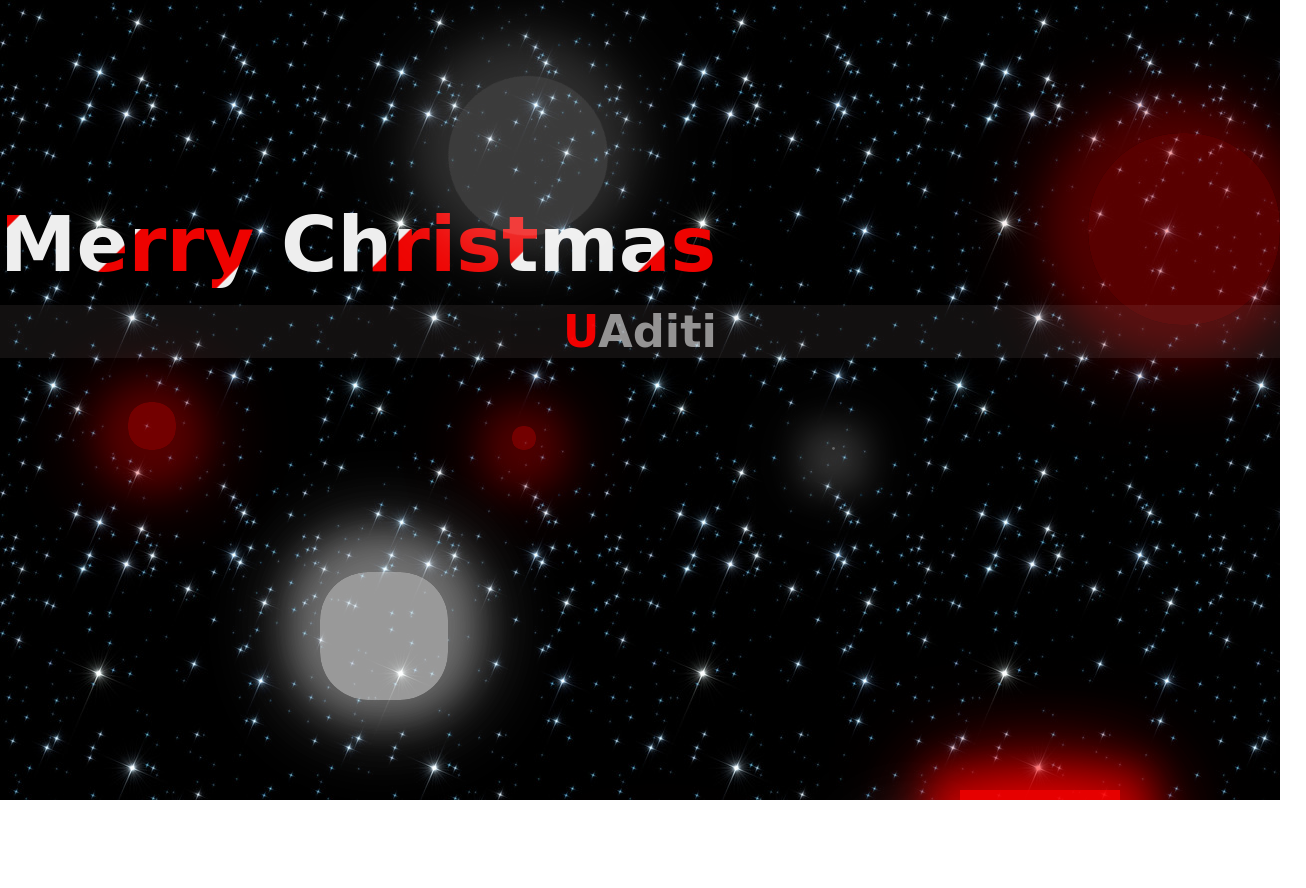
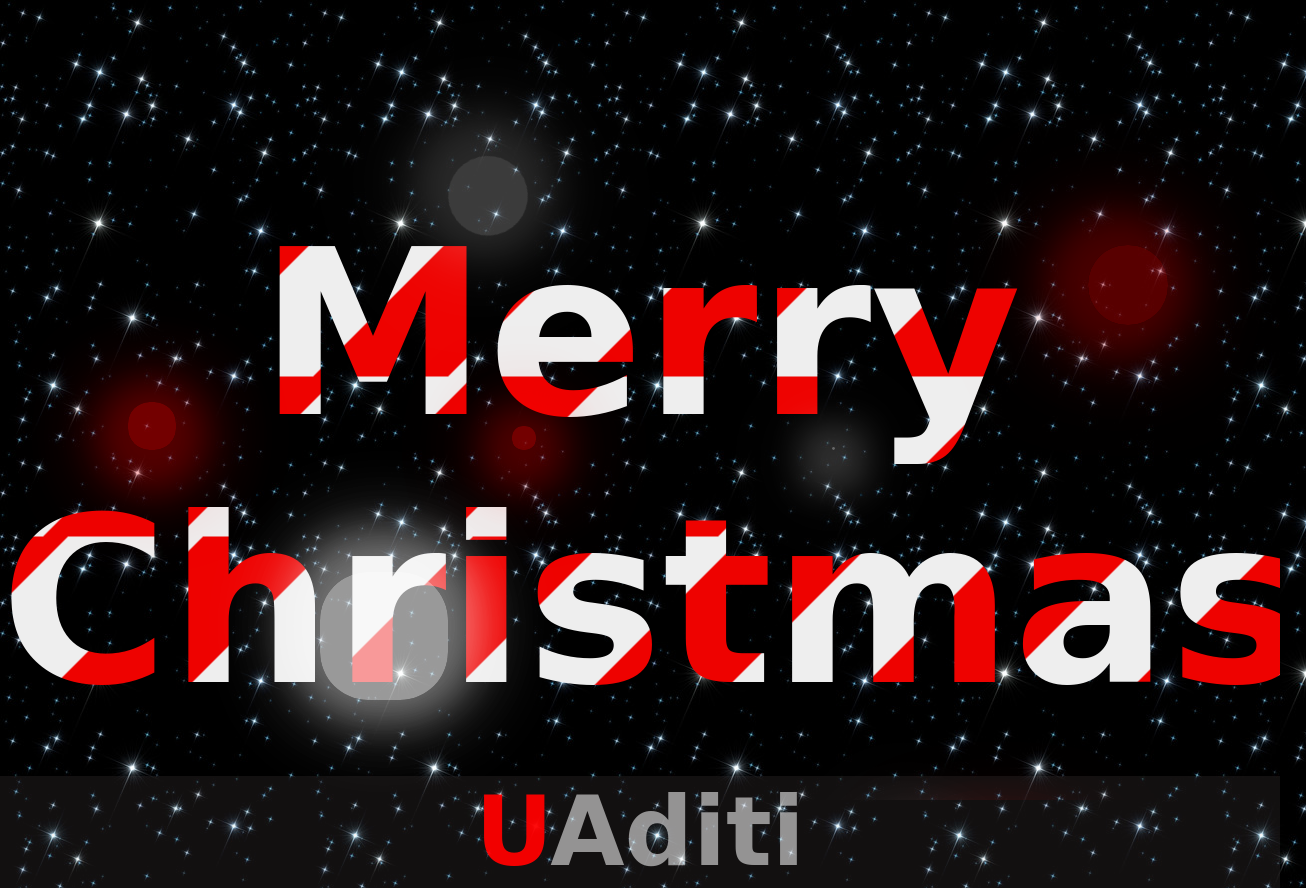
Before and after one commit to AditiUpadhyay2000/responsive, a plain HTML site: page index.html in a window 1280 px wide. Shown: the whole page, 1306 px wide, since content can reach past the window. Before the commit the page ends 800 px from the top, so only its background shows below. Drawn offline with Linux system fonts and the light colour scheme; a web font is replaced by a local one.

Commit message:
Update style.css

```diff
--- a/style.css
+++ b/style.css
@@ -26,14 +26,14 @@ body {
   justify-content: center;
   color: aliceblue;
   font-family: 'Charm', cursive;
-  font-size: 3.5vw;
+  font-size: 7.5vw;
 }
 .context .brand .s {
   color: rgba(255, 0, 0, 0.95);
 }
 .context .brand {
   position: relative;
-  top: 2vh;
+  top: 5vh;
   padding-left: 0;
   background: rgba(197, 172, 172, 0.09);
   color: rgba(255, 255, 255, 0.55);
@@ -118,15 +118,15 @@ body {
 
 .circles li:nth-child(6) {
   left: 75%;
-  width: 10rem;
-  height: 10rem;
+  width: 5rem;
+  height: 5rem;
   animation-delay: 7s;
 }
 
 .circles li:nth-child(7) {
   left: 35%;
-  width: 10rem;
-  height: 10rem;
+  width: 5rem;
+  height: 5rem;
   animation-delay: 0s;
   animation-duration: 7s;
 }
@@ -149,8 +149,8 @@ body {
 
 .circles li:nth-child(10) {
   left: 85%;
-  width: 12rem;
-  height: 12rem;
+  width: 5rem;
+  height: 5rem;
   animation-delay: 0s;
   animation-duration: 8s;
 }
@@ -170,9 +170,9 @@ body {
 }
 
 .animated {
-  display: flex;
+
   font-family: 'Charm', cursive;
-  font-size: 6vw;
+  font-size: 18vw;
   background: url('text-bg.png');
   background-clip: text;
   -webkit-background-clip: text;
```
